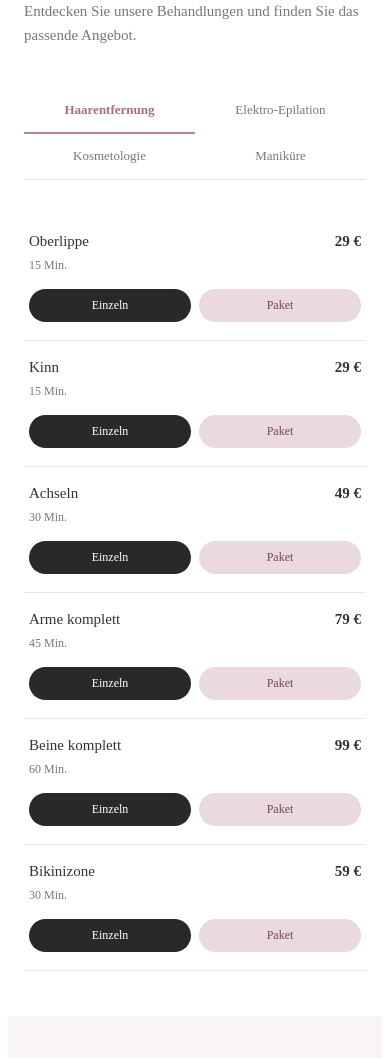
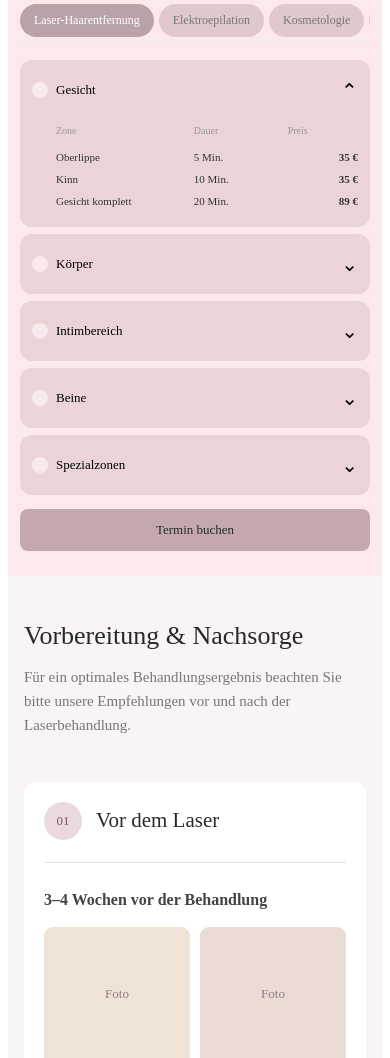
Before and after one commit to AnatoliPanas/alexandrit_haus, an Astro site: page / in a window 390 px wide. Shown: the part 532-1590 px from the top of the page. Built offline with nearby package versions, Linux system fonts and the light colour scheme; Astro itself is replaced by a stand-in of ours.

Commit message:
add MobileVersion

```diff
--- a/src/components/TreatmentsPricing.astro
+++ b/src/components/TreatmentsPricing.astro
@@ -1,45 +1,93 @@
 ---
+const bookingUrl = "https://alexandrithaus.sviigo.site";
+
 const categories = [
   {
-    id: "haarentfernung",
-    title: "Haarentfernung",
+    id: "laser",
+    title: "Laser-Haarentfernung",
+    groups: [
+      {
+        name: "Gesicht",
         treatments: [
-      { zone: "Oberlippe", duration: "15 Min.", price: "29 €" },
-      { zone: "Kinn", duration: "15 Min.", price: "29 €" },
-      { zone: "Achseln", duration: "30 Min.", price: "49 €" },
-      { zone: "Arme komplett", duration: "45 Min.", price: "79 €" },
-      { zone: "Beine komplett", duration: "60 Min.", price: "99 €" },
-      { zone: "Bikinizone", duration: "30 Min.", price: "59 €" },
+          { zone: "Oberlippe", duration: "5 Min.", price: "35 €" },
+          { zone: "Kinn", duration: "10 Min.", price: "35 €" },
+          { zone: "Gesicht komplett", duration: "20 Min.", price: "89 €" },
         ],
       },
       {
-    id: "elektro-epilation",
-    title: "Elektro-Epilation",
+        name: "Körper",
         treatments: [
-      { zone: "Kinn", duration: "15 Min.", price: "35 €" },
-      { zone: "Oberlippe", duration: "15 Min.", price: "35 €" },
-      { zone: "Gesicht", duration: "30 Min.", price: "65 €" },
-      { zone: "Körper", duration: "45 Min.", price: "85 €" },
+          { zone: "Achseln", duration: "10 Min.", price: "50 €" },
+          { zone: "Arme komplett", duration: "25 Min.", price: "100 €" },
+          { zone: "Beine komplett", duration: "35 Min.", price: "150 €" },
         ],
       },
       {
-    id: "kosmetologie",
-    title: "Kosmetologie",
+        name: "Intimbereich",
         treatments: [
-      { zone: "Gesichtsreinigung", duration: "60 Min.", price: "79 €" },
-      { zone: "Hydra Facial", duration: "60 Min.", price: "99 €" },
-      { zone: "Peeling", duration: "45 Min.", price: "69 €" },
-      { zone: "Gesichtsmassage", duration: "30 Min.", price: "49 €" },
+          { zone: "Bikinizone", duration: "15 Min.", price: "65 €" },
+          { zone: "Intim komplett", duration: "25 Min.", price: "95 €" },
         ],
       },
       {
-    id: "manikuere",
+        name: "Beine",
+        treatments: [
+          { zone: "Unterschenkel", duration: "20 Min.", price: "90 €" },
+          { zone: "Oberschenkel", duration: "20 Min.", price: "95 €" },
+        ],
+      },
+      {
+        name: "Spezialzonen",
+        treatments: [
+          { zone: "Finger", duration: "5 Min.", price: "25 €" },
+          { zone: "Zehen", duration: "5 Min.", price: "25 €" },
+        ],
+      },
+    ],
+  },
+  {
+    id: "electro",
+    title: "Elektroepilation",
+    groups: [
+      {
+        name: "Gesicht",
+        treatments: [
+          { zone: "Oberlippe", duration: "15 Min.", price: "35 €" },
+          { zone: "Kinn", duration: "30 Min.", price: "60 €" },
+        ],
+      },
+      {
+        name: "Körper",
+        treatments: [
+          { zone: "Kleine Zone", duration: "30 Min.", price: "60 €" },
+        ],
+      },
+    ],
+  },
+  {
+    id: "cosmetic",
+    title: "Kosmetologie",
+    groups: [
+      {
+        name: "Gesichtsbehandlungen",
+        treatments: [
+          { zone: "Gesichtsreinigung", duration: "60 Min.", price: "79 €" },
+          { zone: "Peeling", duration: "45 Min.", price: "69 €" },
+        ],
+      },
+    ],
+  },
+  {
+    id: "manicure",
     title: "Maniküre",
+    groups: [
+      {
+        name: "Maniküre",
         treatments: [
-      { zone: "Maniküre klassisch", duration: "45 Min.", price: "39 €" },
+          { zone: "Klassische Maniküre", duration: "45 Min.", price: "39 €" },
           { zone: "Maniküre mit Lack", duration: "60 Min.", price: "49 €" },
-      { zone: "Gel-Modellage", duration: "90 Min.", price: "69 €" },
-      { zone: "Gel auffüllen", duration: "75 Min.", price: "59 €" },
+        ],
+      },
     ],
   },
 ];
@@ -47,12 +95,12 @@ const categories = [
 
 <section class="treatments" id="treatments">
   <div class="treatments-inner">
-    <div class="treatments-header">
-      <h2>Unsere Behandlungen</h2>
-      <p>
-        Entdecken Sie unsere Behandlungen und finden Sie das passende Angebot.
-      </p>
+    <div class="treatments-heading">
+      <h2>Laser-Haarentfernung</h2>
+      <p>Preise & Zonen</p>
     </div>
+
+    <!-- CATEGORY TABS -->
     <div
       class="category-tabs"
       role="tablist"
@@ -60,59 +108,126 @@ const categories = [
     >
       {categories.map((category, index) => (
         <button
+          type="button"
           class:list={["category-tab", { active: index === 0 }]}
-          type="button"
+          data-category={category.id}
           role="tab"
           aria-selected={index === 0 ? "true" : "false"}
-          data-category={category.id}
+          aria-controls={`panel-${category.id}`}
+          id={`tab-${category.id}`}
         >
           {category.title}
         </button>
       ))}
     </div>
-    {categories.map((category, index) => (
+
+    <!-- CATEGORY PANELS -->
+    {categories.map((category, categoryIndex) => (
       <div
-        class="treatments-panel"
+        class="category-panel"
+        id={`panel-${category.id}`}
+        role="tabpanel"
+        aria-labelledby={`tab-${category.id}`}
         data-panel={category.id}
-        role="tabpanel"
-        hidden={index !== 0}
+        hidden={categoryIndex !== 0}
       >
-        <div class="treatments-table">
-          <div class="table-header">
+        <!-- DESKTOP TABLE -->
+        <div class="desktop-table">
+          <div class="table-heading">
             <span>Zone</span>
             <span>Dauer</span>
             <span>Preis</span>
             <span>Buchen</span>
           </div>
 
-          {category.treatments.map((treatment) => (
-            <div class="treatment-row">
-              <span class="treatment-zone">{treatment.zone}</span>
-              <span class="treatment-duration">{treatment.duration}</span>
-              <span class="treatment-price">{treatment.price}</span>
+          {category.groups
+            .flatMap((group) => group.treatments)
+            .map((item) => (
+              <div class="table-row">
+                <span>{item.zone}</span>
+                <span>{item.duration}</span>
+                <span class="price">{item.price}</span>
 
                 <div class="booking-actions">
-                <a href="#" class="booking-button single">
+                  <a
+                    href={bookingUrl}
+                    target="_blank"
+                    rel="noopener noreferrer"
+                  >
                     Einzeln
                   </a>
-                <a href="#" class="booking-button package">
+                  <a
+                    href={bookingUrl}
+                    target="_blank"
+                    rel="noopener noreferrer"
+                  >
                     Paket
                   </a>
                 </div>
               </div>
             ))}
         </div>
+
+        <!-- MOBILE ACCORDION -->
+        <div class="mobile-groups">
+          {category.groups.map((group, groupIndex) => (
+            <details class="treatment-group" open={groupIndex === 0}>
+              <summary>
+                <span class="group-name">
+                  <span class="group-circle"></span>
+                  {group.name}
+                </span>
+                <span class="group-chevron" aria-hidden="true">
+                  ⌄
+                </span>
+              </summary>
+
+              <div class="group-content">
+                <div class="mobile-table-heading">
+                  <span>Zone</span>
+                  <span>Dauer</span>
+                  <span>Preis</span>
+                </div>
+
+                {group.treatments.map((item) => (
+                  <div class="mobile-treatment-row">
+                    <span>{item.zone}</span>
+                    <span>{item.duration}</span>
+                    <span>{item.price}</span>
                   </div>
                 ))}
               </div>
+            </details>
+          ))}
+        </div>
+      </div>
+    ))}
+
+    <a
+      class="mobile-booking"
+      href={bookingUrl}
+      target="_blank"
+      rel="noopener noreferrer"
+    >
+      Termin buchen
+    </a>
+  </div>
 </section>
+
 <script>
-  const tabs = document.querySelectorAll<HTMLButtonElement>(".category-tab");
-  const panels = document.querySelectorAll<HTMLElement>(".treatments-panel");
+  const treatmentSections =
+    document.querySelectorAll<HTMLElement>(".treatments");
+
+  treatmentSections.forEach((section) => {
+    const tabs = section.querySelectorAll<HTMLButtonElement>(".category-tab");
+    const panels = section.querySelectorAll<HTMLElement>(".category-panel");
+    const heading = section.querySelector<HTMLElement>(
+      ".treatments-heading h2",
+    );
 
     tabs.forEach((tab) => {
       tab.addEventListener("click", () => {
-      const selectedCategory = tab.dataset.category;
+        const selected = tab.dataset.category;
 
         tabs.forEach((item) => {
           const active = item === tab;
@@ -121,7 +236,10 @@ const categories = [
         });
 
         panels.forEach((panel) => {
-        panel.hidden = panel.dataset.panel !== selectedCategory;
+          panel.hidden = panel.dataset.panel !== selected;
+        });
+
+        if (heading) heading.textContent = tab.textContent?.trim() ?? "";
       });
     });
   });
@@ -130,9 +248,9 @@ const categories = [
 <style>
   .treatments {
     width: 100%;
+    padding: 60px;
+    box-sizing: border-box;
     background: #fff;
-    padding: 80px 60px;
-    box-sizing: border-box;
   }
 
   .treatments-inner {
@@ -140,147 +258,94 @@ const categories = [
     margin: 0 auto;
   }
 
-  .treatments-header {
-    margin-bottom: 40px;
+  .treatments-heading h2 {
+    margin: 0 0 5px;
+    font-size: 28px;
+    font-weight: 500;
+    color: #292929;
   }
 
-  .treatments-header h2 {
-    margin: 0 0 14px;
-    color: #292929;
-    font-size: 32px;
-    font-weight: 500;
+  .treatments-heading p {
+    margin: 0 0 28px;
+    font-size: 16px;
+    color: #777;
   }
 
-  .treatments-header p {
-    margin: 0;
-    color: #777;
-    font-size: 15px;
-    line-height: 1.6;
-  }
-
-  /* CATEGORY TABS */
-
   .category-tabs {
-    display: grid;
-    grid-template-columns: repeat(4, 1fr);
+    display: flex;
     gap: 12px;
-    margin-bottom: 35px;
-    border-bottom: 1px solid #e8dfe2;
+    margin-bottom: 28px;
+    border-bottom: 1px solid #eee;
   }
 
   .category-tab {
-    position: relative;
-    padding: 18px 10px;
+    flex: 1;
+    padding: 15px 10px;
     border: none;
     background: transparent;
     color: #777;
-    font-family: inherit;
-    font-size: 15px;
+    font: inherit;
+    font-size: 14px;
     cursor: pointer;
-    transition: color 0.2s;
-  }
-
-  .category-tab:hover,
-  .category-tab.active {
-    color: #a66f83;
   }
 
   .category-tab.active {
-    font-weight: 600;
+    color: #a87889;
+    border-bottom: 2px solid #a87889;
   }
 
-  .category-tab.active::after {
-    content: "";
-    position: absolute;
-    bottom: -1px;
-    left: 0;
-    width: 100%;
-    height: 2px;
-    background: #b78396;
+  .category-panel[hidden] {
+    display: none !important;
   }
 
-  /* TABLE */
+  /* DESKTOP TABLE */
 
-  .table-header,
-  .treatment-row {
+  .table-heading,
+  .table-row {
     display: grid;
-    grid-template-columns: 2fr 1fr 0.8fr 1.5fr;
+    grid-template-columns: 2fr 1fr 1fr 1.5fr;
     align-items: center;
     gap: 20px;
   }
 
-  .table-header {
-    padding: 16px 20px;
-    color: #888;
+  .table-heading {
+    padding: 15px 20px;
+    border-bottom: 1px solid #ddd;
     font-size: 13px;
-    font-weight: 600;
-    border-bottom: 1px solid #e8dfe2;
+    color: #777;
   }
 
-  .treatment-row {
-    min-height: 78px;
-    padding: 14px 20px;
-    border-bottom: 1px solid #eee7e9;
-    transition: background 0.2s;
-  }
-
-  .treatment-row:hover {
-    background: #faf6f7;
-  }
-
-  .treatment-zone {
-    color: #333;
-    font-size: 15px;
-    font-weight: 500;
-  }
-
-  .treatment-duration {
-    color: #777;
+  .table-row {
+    padding: 15px 20px;
+    border-bottom: 1px solid #eee;
     font-size: 14px;
   }
 
-  .treatment-price {
-    color: #333;
-    font-size: 15px;
+  .price {
     font-weight: 600;
   }
-
-  /* BOOKING BUTTONS */
 
   .booking-actions {
     display: flex;
     gap: 8px;
-    justify-content: flex-start;
   }
 
-  .booking-button {
-    display: inline-flex;
-    justify-content: center;
-    align-items: center;
-    min-width: 75px;
-    padding: 10px 15px;
+  .booking-actions a {
+    padding: 9px 14px;
     border-radius: 25px;
+    background: #ead9df;
+    color: #292929;
     font-size: 12px;
     text-decoration: none;
-    transition: 0.2s;
   }
 
-  .booking-button.single {
+  .booking-actions a:first-child {
     background: #292929;
-    color: #fff;
+    color: white;
   }
 
-  .booking-button.package {
-    background: #ead9df;
-    color: #704858;
-  }
-
-  .booking-button:hover {
-    opacity: 0.8;
-    transform: translateY(-1px);
-  }
-
-  .treatments-panel[hidden] {
+  .mobile-groups,
+  .mobile-booking {
     display: none;
   }
 
@@ -288,18 +353,12 @@ const categories = [
 
   @media (max-width: 900px) {
     .treatments {
-      padding: 60px 30px;
+      padding: 40px 30px;
     }
 
-    .table-header,
-    .treatment-row {
-      grid-template-columns: 1.5fr 0.8fr 0.7fr 1.5fr;
+    .table-heading,
+    .table-row {
       gap: 10px;
-    }
-
-    .booking-button {
-      min-width: 60px;
-      padding: 9px 10px;
     }
   }
 
@@ -307,57 +366,141 @@ const categories = [
 
   @media (max-width: 600px) {
     .treatments {
-      padding: 45px 16px;
+      padding: 25px 12px;
+      background: #fbe9eb;
     }
 
-    .treatments-header h2 {
-      font-size: 25px;
+    .treatments-heading h2 {
+      font-size: 23px;
+    }
+
+    .treatments-heading p {
+      margin-bottom: 15px;
+      font-size: 18px;
+      color: #292929;
     }
 
     .category-tabs {
-      grid-template-columns: repeat(2, 1fr);
-      gap: 0;
+      gap: 5px;
+      margin-bottom: 18px;
+      padding-bottom: 4px;
+      overflow-x: auto;
+      scrollbar-width: none;
+    }
+
+    .category-tabs::-webkit-scrollbar {
+      display: none;
     }
 
     .category-tab {
-      padding: 15px 5px;
+      flex: 0 0 auto;
+      padding: 9px 14px;
+      border-radius: 20px;
+      background: #dfc9cd;
+      font-size: 12px;
+      white-space: nowrap;
+    }
+
+    .category-tab.active {
+      background: #b9a3a8;
+      border-bottom: none;
+      color: #fff;
+    }
+
+    .desktop-table {
+      display: none;
+    }
+
+    .mobile-groups {
+      display: flex;
+      flex-direction: column;
+      gap: 7px;
+    }
+
+    .treatment-group {
+      overflow: hidden;
+      border-radius: 12px;
+      background: #ead4d8;
+    }
+
+    .treatment-group summary {
+      display: flex;
+      align-items: center;
+      justify-content: space-between;
+      min-height: 42px;
+      padding: 9px 12px;
+      list-style: none;
+      cursor: pointer;
       font-size: 13px;
     }
 
-    .table-header {
+    .treatment-group summary::-webkit-details-marker {
       display: none;
     }
 
-    .treatment-row {
-      grid-template-columns: 1fr auto;
+    .group-name {
+      display: flex;
+      align-items: center;
       gap: 8px;
-      padding: 18px 5px;
     }
 
-    .treatment-zone {
-      grid-column: 1;
+    .group-circle {
+      width: 16px;
+      height: 16px;
+      border-radius: 50%;
+      background: #f8e9ec;
+      flex-shrink: 0;
     }
 
-    .treatment-duration {
-      grid-column: 1;
-      grid-row: 2;
-      font-size: 12px;
+    .group-chevron {
+      font-size: 20px;
+      transition: transform 0.2s;
     }
 
-    .treatment-price {
-      grid-column: 2;
-      grid-row: 1;
-      text-align: right;
+    .treatment-group[open] .group-chevron {
+      transform: rotate(180deg);
     }
 
-    .booking-actions {
-      grid-column: 1 / -1;
-      grid-row: 3;
-      margin-top: 8px;
+    .group-content {
+      padding: 5px 12px 15px 36px;
     }
 
-    .booking-button {
-      flex: 1;
+    .mobile-table-heading,
+    .mobile-treatment-row {
+      display: grid;
+      grid-template-columns: 1.5fr 1fr 0.8fr;
+      gap: 6px;
+    }
+
+    .mobile-table-heading {
+      margin-bottom: 10px;
+      color: #999;
+      font-size: 10px;
+    }
+
+    .mobile-treatment-row {
+      padding: 5px 0;
+      font-size: 11px;
+      color: #333;
+    }
+
+    .mobile-treatment-row span:last-child {
+      text-align: right;
+      font-weight: 600;
+    }
+
+    .mobile-booking {
+      display: block;
+      width: 100%;
+      margin-top: 14px;
+      padding: 13px;
+      box-sizing: border-box;
+      border-radius: 8px;
+      background: #c5a8ae;
+      color: #292929;
+      text-align: center;
+      font-size: 13px;
+      text-decoration: none;
     }
   }
 </style>
```
Lines whose indentation alone changed are shown as unchanged.
